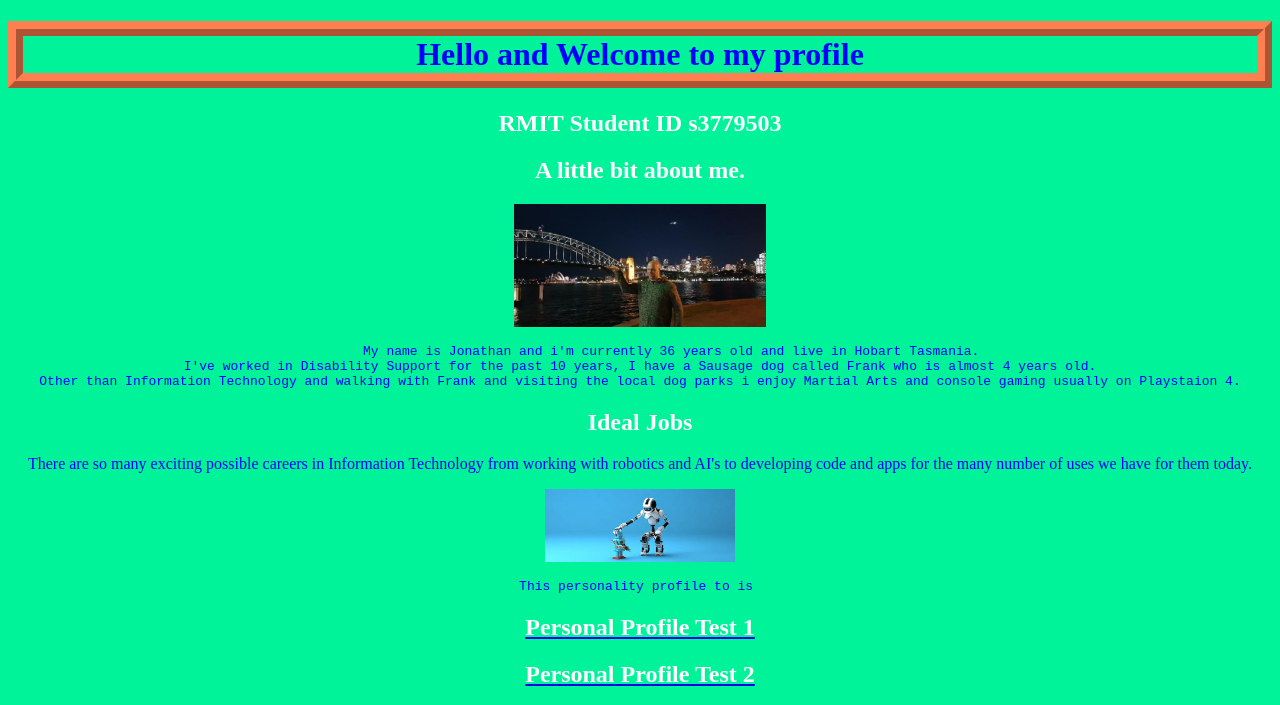
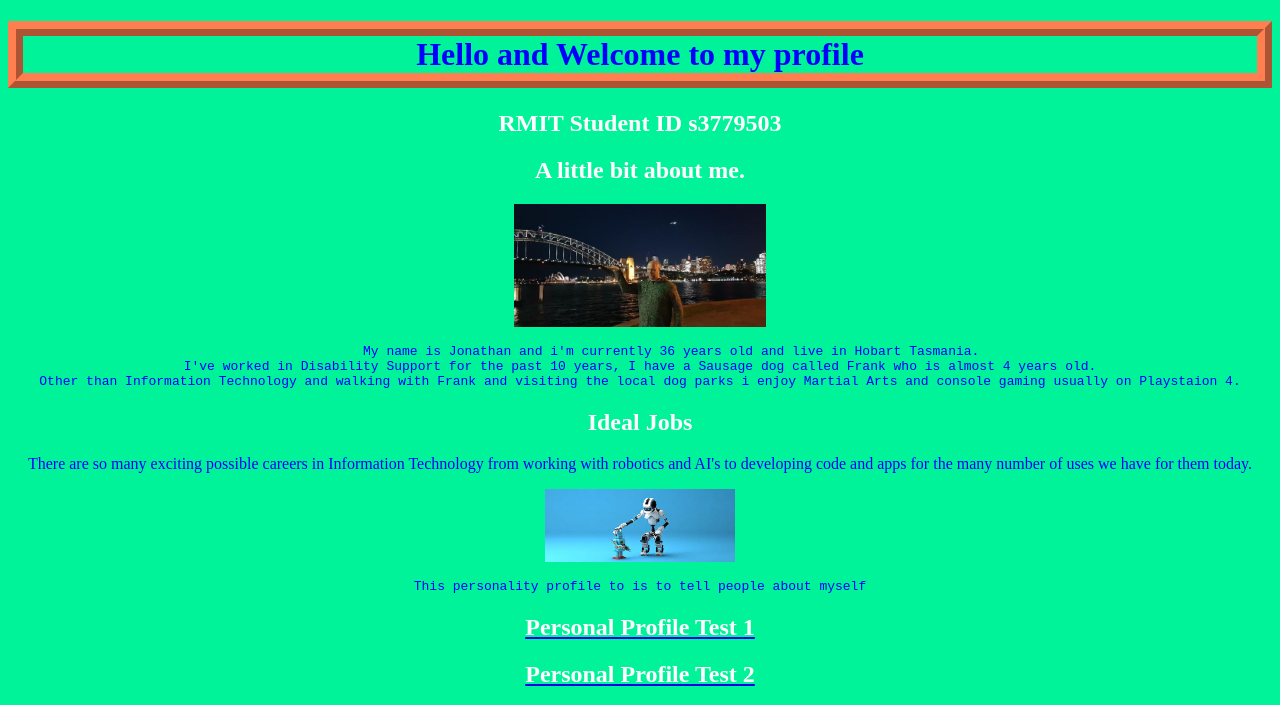
Before and after one commit to ITJwilliams/Index.html, a plain HTML site: page index.html in a window 1280 px wide. Shown: the top 705 px of the page. Drawn offline with Linux system fonts and the light colour scheme; files whose address does not match are found by name.

Commit message:
Update index.html

```diff
--- a/index.html
+++ b/index.html
@@ -32,7 +32,7 @@ There are so many exciting possible careers in Information Technology from worki
 
 
 
-<pre>This personality profile to is </pre>
+<pre>This personality profile to is to tell people about myself</pre>
 
 
 <a href="https://www.16personalities.com/profiles/f4580a6fe6507"</a>
```
